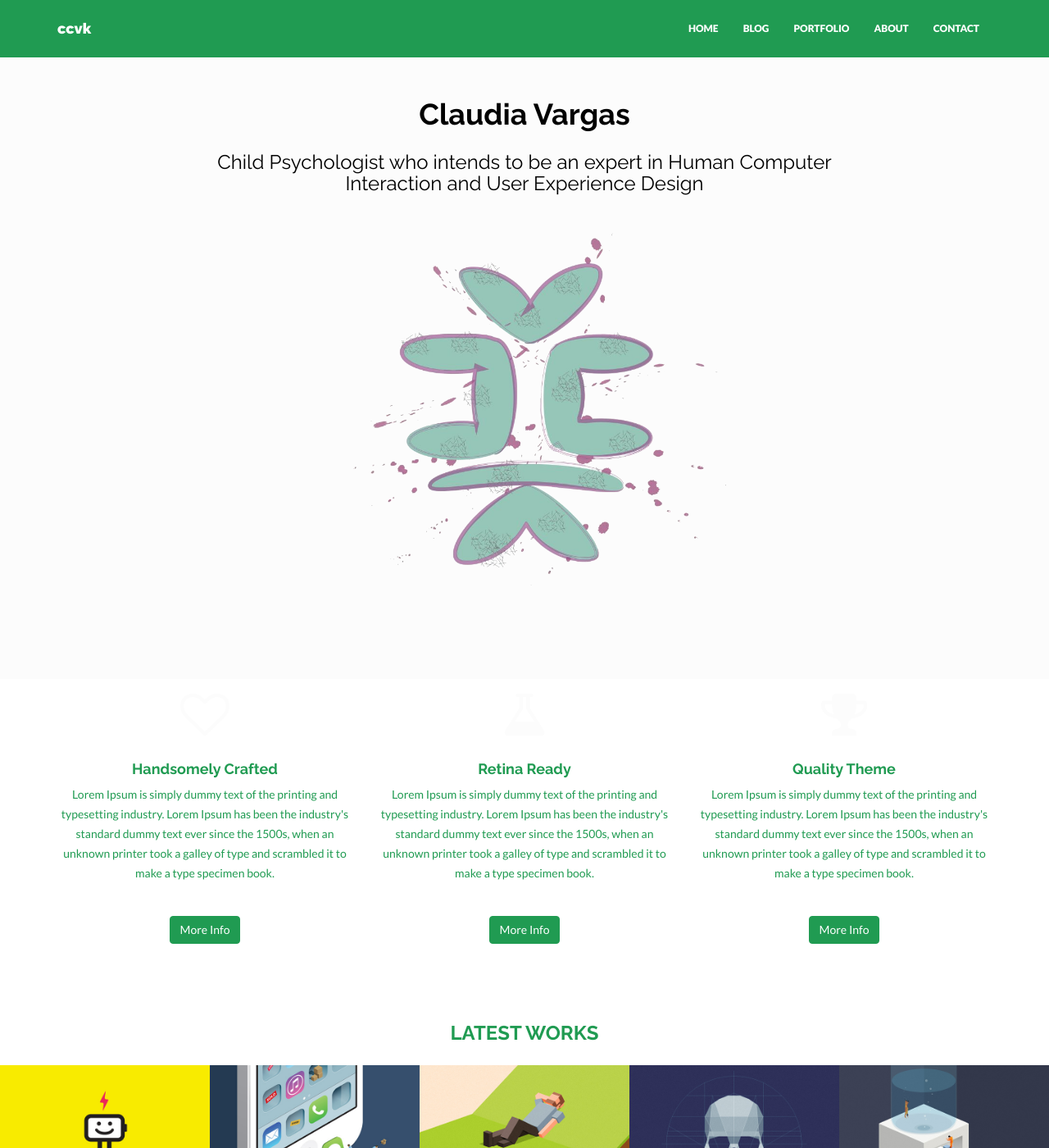
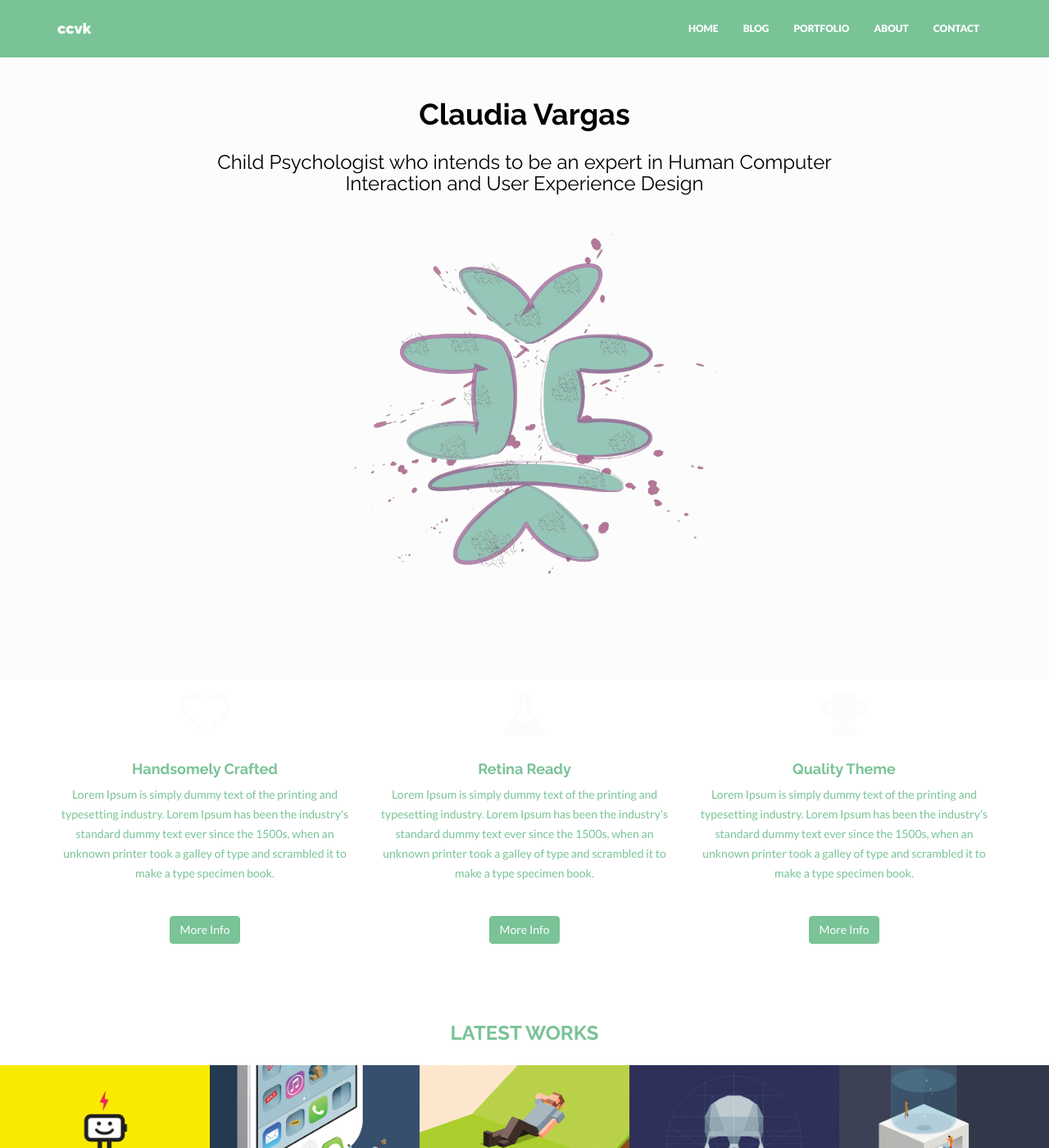
Before and after one commit to claucvk/claucvk.github.io, a Jekyll site: the page built from index.html, in a window 1280 px wide and 1400 px high. Shown: the whole window at 82% size. Built offline with Jekyll 4.4.1, drawn with Linux system fonts in a browser that asks for light colours; nearby versions of some CDN libraries.

Commit message:
pruebas de colores en config.yml

```diff
--- a/_config.yml
+++ b/_config.yml
@@ -15,7 +15,7 @@ excerpt_separator: <!--more--> #use this in posts to define how long the excerpt
 colors:  #in hex code if not noted else
   primary: "#fcfcfc" #"#F70031"
   primary_rgb: "0,179,254" #"247,0,49" #rgb of the primary. Needed in some places for the transparency effect.
-  secondary: "#209b52" #"#33004D"
+  secondary: "#79c397" #"#33004D"
   link: "#428bca"
   link_hover: "#01b2fe"
   footer_heading: "#000000"
--- a/_includes/css/style.css
+++ b/_includes/css/style.css
@@ -393,7 +393,7 @@ a:focus {
 }
 
 #blue h3 {
-	color: white;
+	color: black;
 	margin-left: 15px;
 }
 
```
